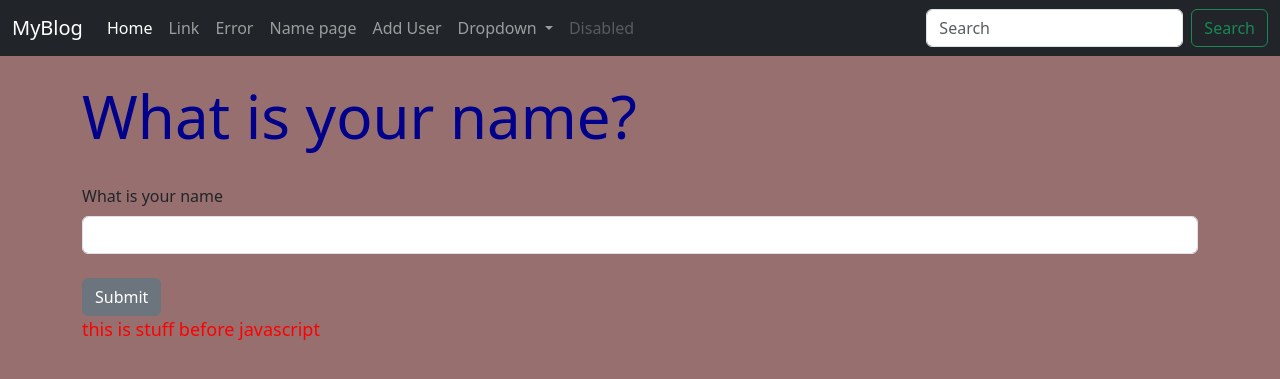
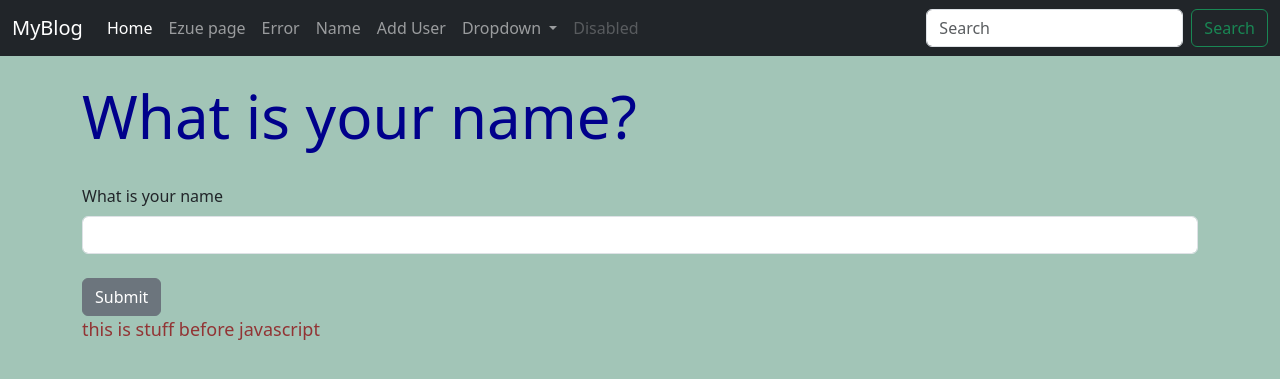
Before and after one commit to iloabachie/myblog, a Flask app: page /name in a window 1280 px wide. Shown: the top 379 px of the page. Run offline with Flask 3, Linux system fonts and the light colour scheme.

```diff
--- a/static/css/style.css
+++ b/static/css/style.css
@@ -4,10 +4,10 @@ h1 {
 }
 
 body {
-    background: #976f6f;
+    background: #a2c5b7;
 }
 
 #demo {
     font-size: 18px;
-    color: red
+    color: rgb(146, 52, 52)
 }
--- a/templates/name.html
+++ b/templates/name.html
@@ -7,7 +7,6 @@
             {{ message }}
             <button type="button" class="btn-close" data-bs-dismiss="alert" aria-label="Close"></button>
         </div>
-
     {% endfor %}
 
     {% if name %}
@@ -16,7 +15,7 @@
         <img src="{{ url_for('static', filename='images/IMG-2023.jpg') }}" width=500>
         <br/><br/>
         <p id='demo'>this is stuff before javascript</p>
-        <script src="{{ url_for('static', filename='js/script.js') }}"><?script>
+        <script src="{{ url_for('static', filename='js/script.js') }}"></script>
     {% else %}
         <h1>What is your name?</h1>
         <br/>
--- a/templates/navbar.html
+++ b/templates/navbar.html
@@ -10,13 +10,13 @@
                 <a class="nav-link active" aria-current="page" href="{{ url_for('index') }}">Home</a>
             </li>
             <li class="nav-item">
-                <a class="nav-link" href="{{ url_for('user', name='ezue') }}">Link</a>
+                <a class="nav-link" href="{{ url_for('user', name='ezue') }}">Ezue page</a>
             </li>
             <li class="nav-item">
                 <a class="nav-link" href="http://localhost:5000/usffer/ezue">Error</a>
             </li>
             <li class="nav-item">
-                <a class="nav-link" href="{{ url_for('name') }}">Name page</a>
+                <a class="nav-link" href="{{ url_for('name') }}">Name</a>
             </li>
             <li class="nav-item">
                 <a class="nav-link" href="{{ url_for('add_user') }}">Add User</a>
```
